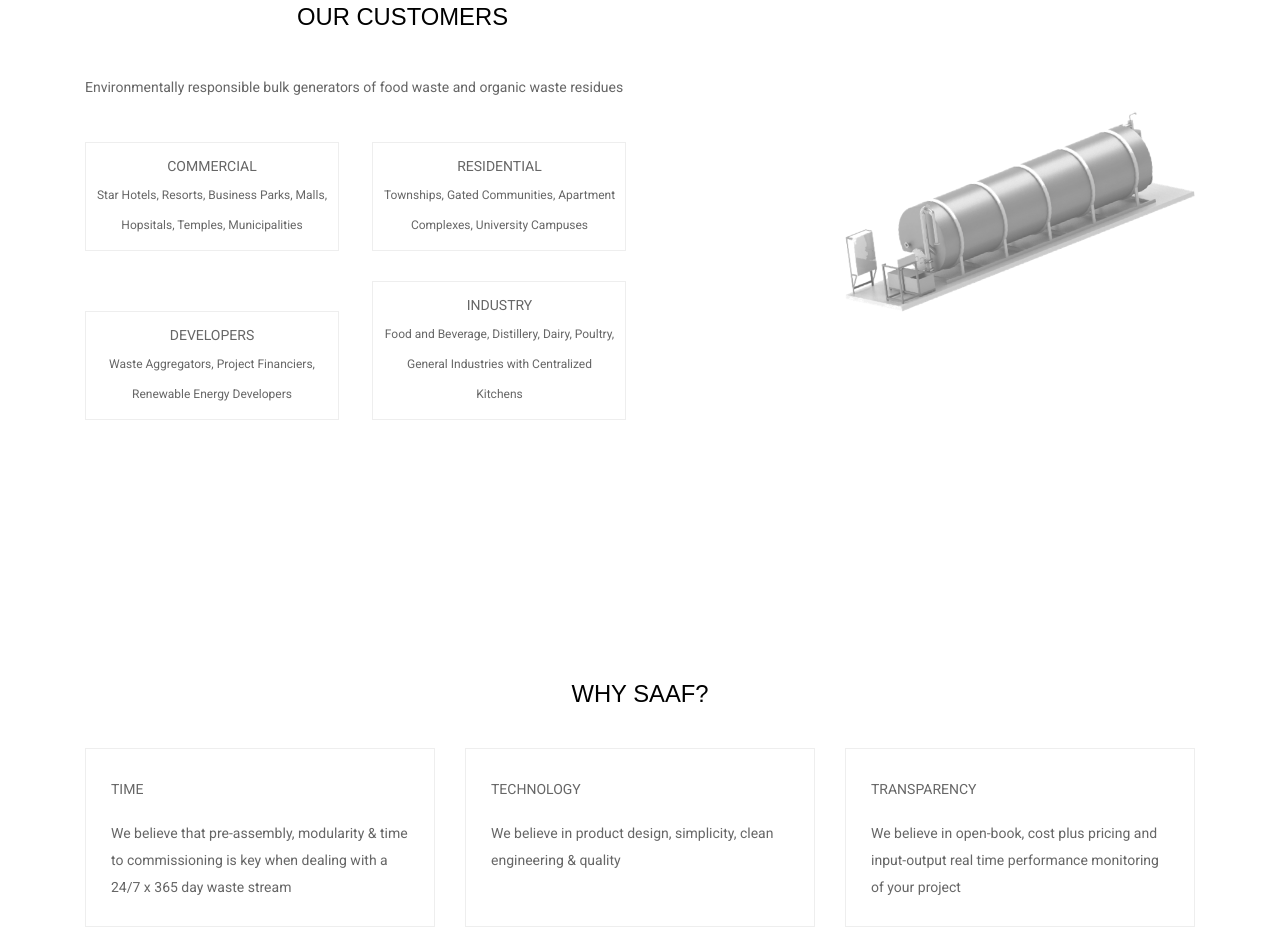
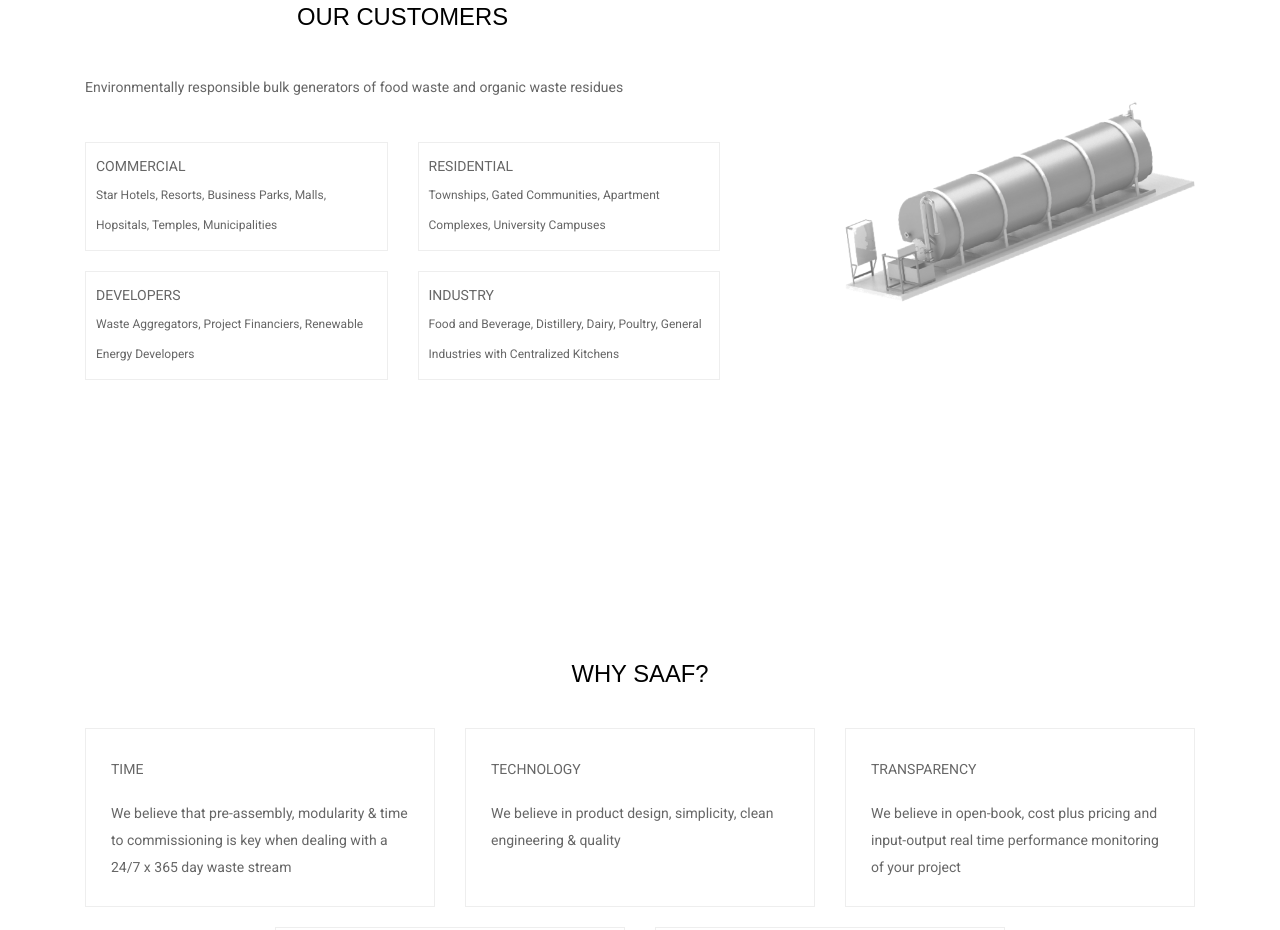
Before and after one commit to rajeevkrao/saaf, a website: page index.html in a window 1280 px wide. Shown: the part 1707-2637 px from the top of the page. Drawn offline with Linux system fonts and the light colour scheme; some packages are replaced by stand-ins of ours; a script that the page names is missing.

```diff
--- a/index.html
+++ b/index.html
@@ -153,33 +153,39 @@
 							<p>Environmentally responsible bulk generators of food waste and organic waste residues</p>
 						</div>
 						<div class="counter_area">
-							<div class="top-two">
-								<div class="single_counter" style="padding: 10px; height: 40%; width: 40%">
+							<div class="row">
+							<div class="column-margin col-lg-6 col-md-6 col-sm-6">
+								<div class="single-amenities" style="padding: 10px; height: 100%">
 									<div class="info-content">
 										<small>COMMERCIAL </small> <br>
 										<small style="font-size:12px; letter-spacing: 0.2; line-height: 30px; font-weight: light">Star Hotels, Resorts, Business Parks, Malls, Hopsitals, Temples, Municipalities</small>
 									</div>
 								</div>
-								<div class="single_counter" style="padding: 10px; height: 40%; width: 40%">
+							</div>
+							<div class="column-margin col-lg-6 col-md-6 col-sm-6">
+								<div class="single-amenities" style="padding: 10px; height: 100%">
 									<div class="info-content">
 										<small>RESIDENTIAL</small> <br>
 										<small style="font-size:12px; letter-spacing: 0.2; line-height: 30px; font-weight: light">Townships, Gated Communities, Apartment Complexes, University Campuses</small>
 									</div>
 								</div>
 							</div>
-							<div class="bottom-two">
-								<div class="single_counter" style="padding: 10px; height: 40%; width: 40%">
+							<div class="column-margin col-lg-6 col-md-6 col-sm-6">
+								<div class="single-amenities" style="padding: 10px; height: 100%">
 									<div class="info-content">
 										<small>DEVELOPERS</small> <br>
 										<small style="font-size:12px; letter-spacing: 0.2; line-height: 30px; font-weight: light">Waste Aggregators, Project Financiers, Renewable Energy Developers</small>
 									</div>
 								</div>
-								<div class="single_counter" style="padding: 10px; height: 40%; width: 40%">
+							</div>
+							<div class="column-margin col-lg-6 col-md-6 col-sm-6">
+								<div class="single-amenities" style="padding: 10px; height: 100%">
 									<div class="info-content">
 										<small>INDUSTRY</small> <br>
 										<small style="font-size:12px; letter-spacing: 0.2; line-height: 30px; font-weight: light">Food and Beverage, Distillery, Dairy, Poultry, General Industries with Centralized Kitchens</small>
 									</div>
 								</div>
+							</div>
 							</div>
 						</div>
 					</div>
@@ -253,7 +259,7 @@
 				<h1>TEAM </h1>
 			</div>
 			<div class="row justify-content-center">
-					<div class="col-lg-4 col-md-4 col-sm-6">
+					<div class="col-lg-4 col-md-4 col-sm-6" style="padding:40px">
 						<div class="single-gallery">
 							<img class="img-fluid" src="img/team/team1.png" alt="">
 							<div class="gallery-content">
@@ -266,7 +272,7 @@
 							</div>
 						</div>
 					</div>
-					<div class="col-lg-4 col-md-4 col-sm-6">
+					<div class="col-lg-4 col-md-4 col-sm-6" style="padding:40px">
 						<div class="single-gallery">
 							<img class="img-fluid" src="img/team/team2.png" alt="">
 							<div class="gallery-content">
@@ -280,7 +286,7 @@
 						</div>
 
 					</div>
-					<div class="col-lg-4 col-md-4 col-sm-6">
+					<div class="col-lg-4 col-md-4 col-sm-6" style="padding:40px">
 						<div class="single-gallery">
 							<img class="img-fluid" src="img/team/team3.png" alt="">
 							<div class="gallery-content">
```
